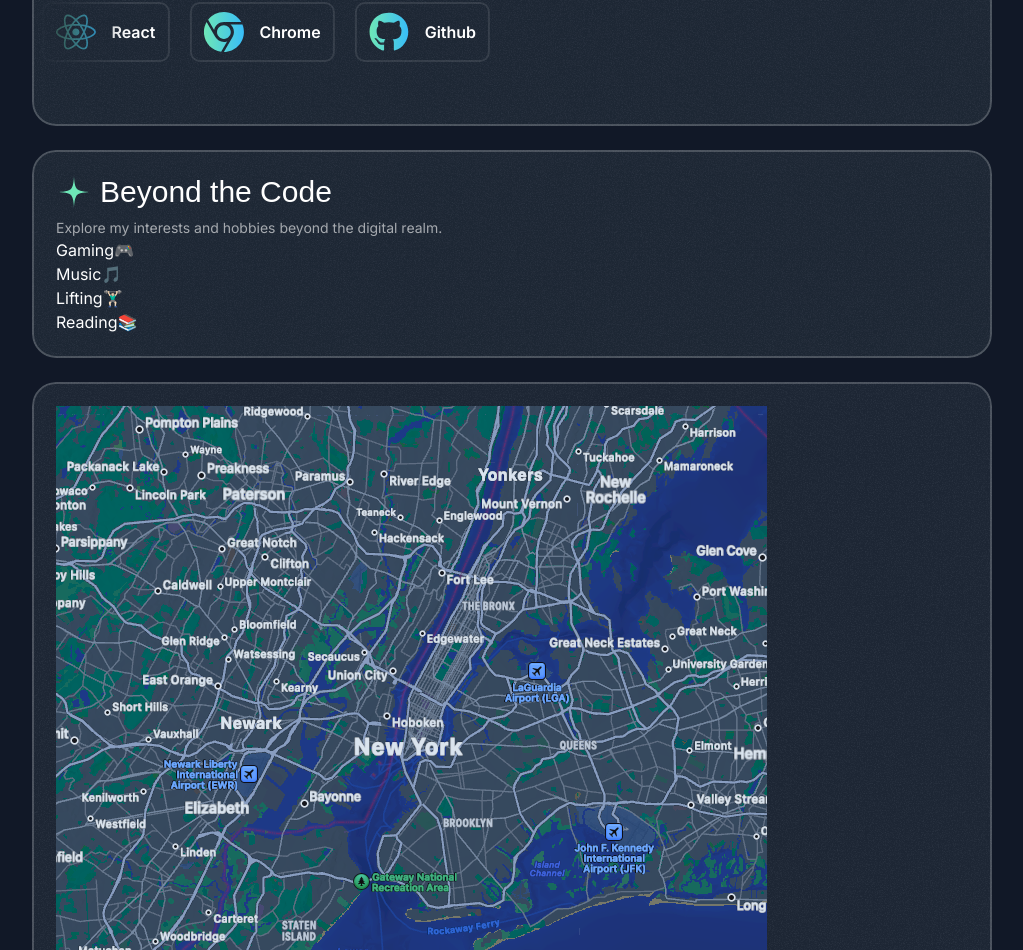
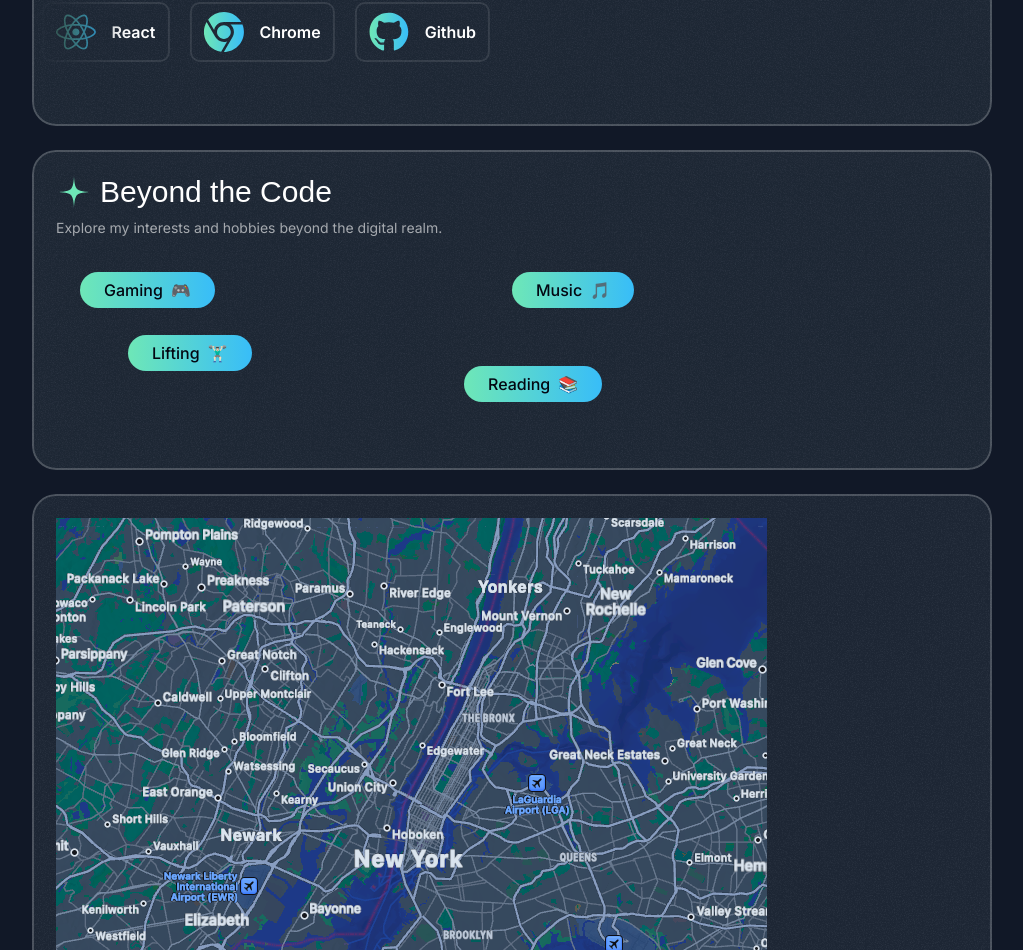
Before and after one commit to janjaw007/Portfolio_Chayanit, a Next.js app: page / in a window 1280 px wide. Shown: the part 4060-5010 px from the top of the page, without its empty margins (128-1151 px from the left). Built offline with nearby package versions, Linux system fonts and the light colour scheme; a web font is replaced by a local one.

Commit message:
finish hobby block in About Section

```diff
--- a/src/sections/About.tsx
+++ b/src/sections/About.tsx
@@ -45,18 +45,26 @@
   {
     title: "Gaming",
     emoji: "🎮",
+    left: "5%",
+    top: "5%",
   },
   {
     title: "Music",
     emoji: "🎵",
+    left: "50%",
+    top: "5%",
   },
   {
     title: "Lifting",
     emoji: "🏋🏻‍♂️",
+    left: "10%",
+    top: "35%",
   },
   {
     title: "Reading",
     emoji: "📚",
+    left: "45%",
+    top: "50%",
   },
 ];
 
@@ -93,15 +101,22 @@
               itemWrapperClassName="-translate-x-1/2"
             />
           </Card>
-          <Card>
+          <Card className="h-[320px] p-0 flex flex-col">
             <CardHeader
               title="Beyond the Code"
               description="Explore my interests and hobbies beyond the digital realm."
+              className="px-6 py-6"
             />
-            <div>
+            <div className="relative flex-1">
               {hobbies.map((hobby) => (
-                <div key={hobby.title}>
-                  <span>{hobby.title}</span>
+                <div
+                  key={hobby.title}
+                  className="inline-flex items-center gap-2 px-6 bg-gradient-to-r from-emerald-300 to-sky-400 rounded-full py-1.5 absolute"
+                  style={{ left: hobby.left, top: hobby.top }}
+                >
+                  <span className="font-medium text-gray-950">
+                    {hobby.title}
+                  </span>
                   <span>{hobby.emoji}</span>
                 </div>
               ))}
```
